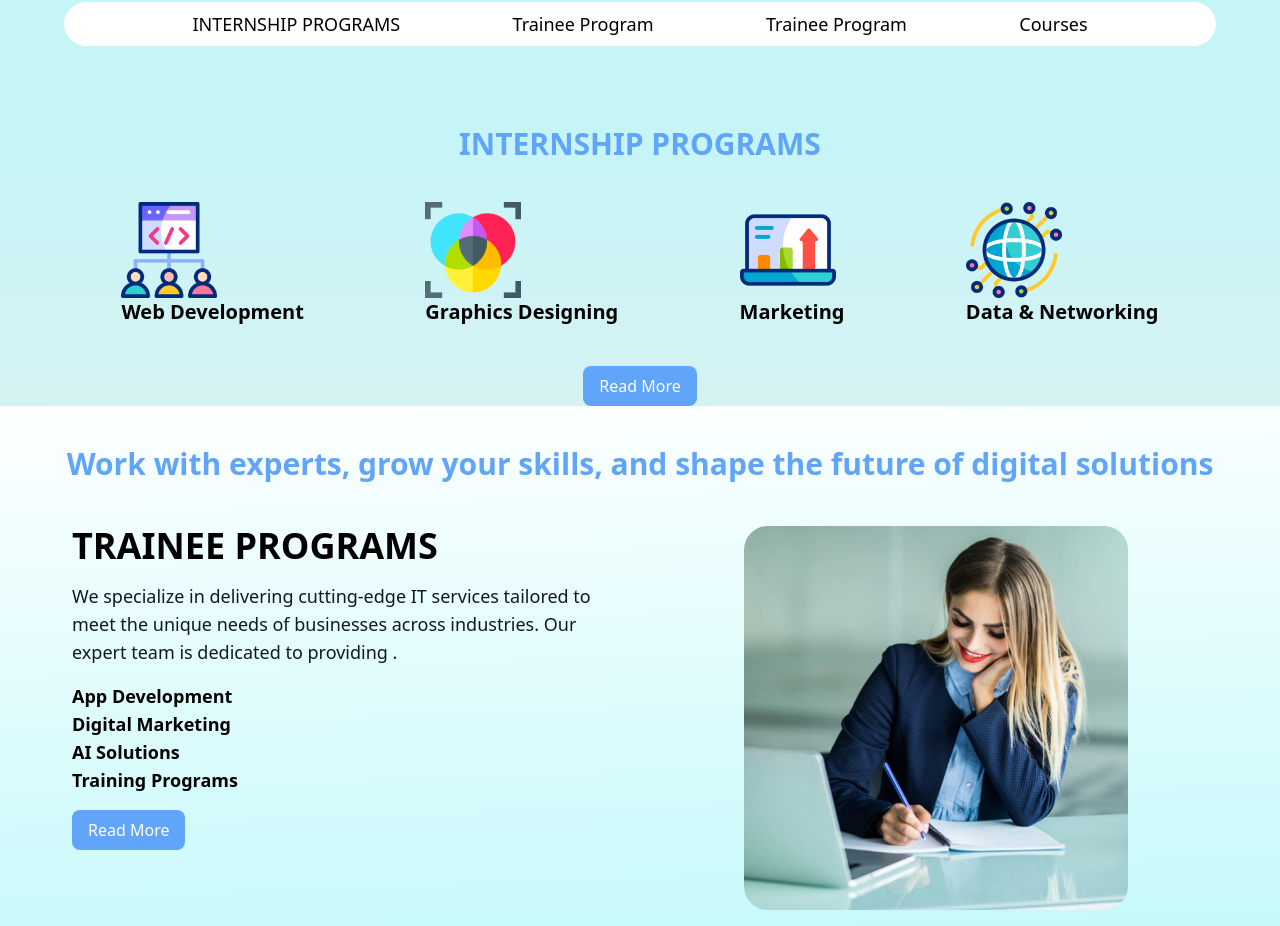
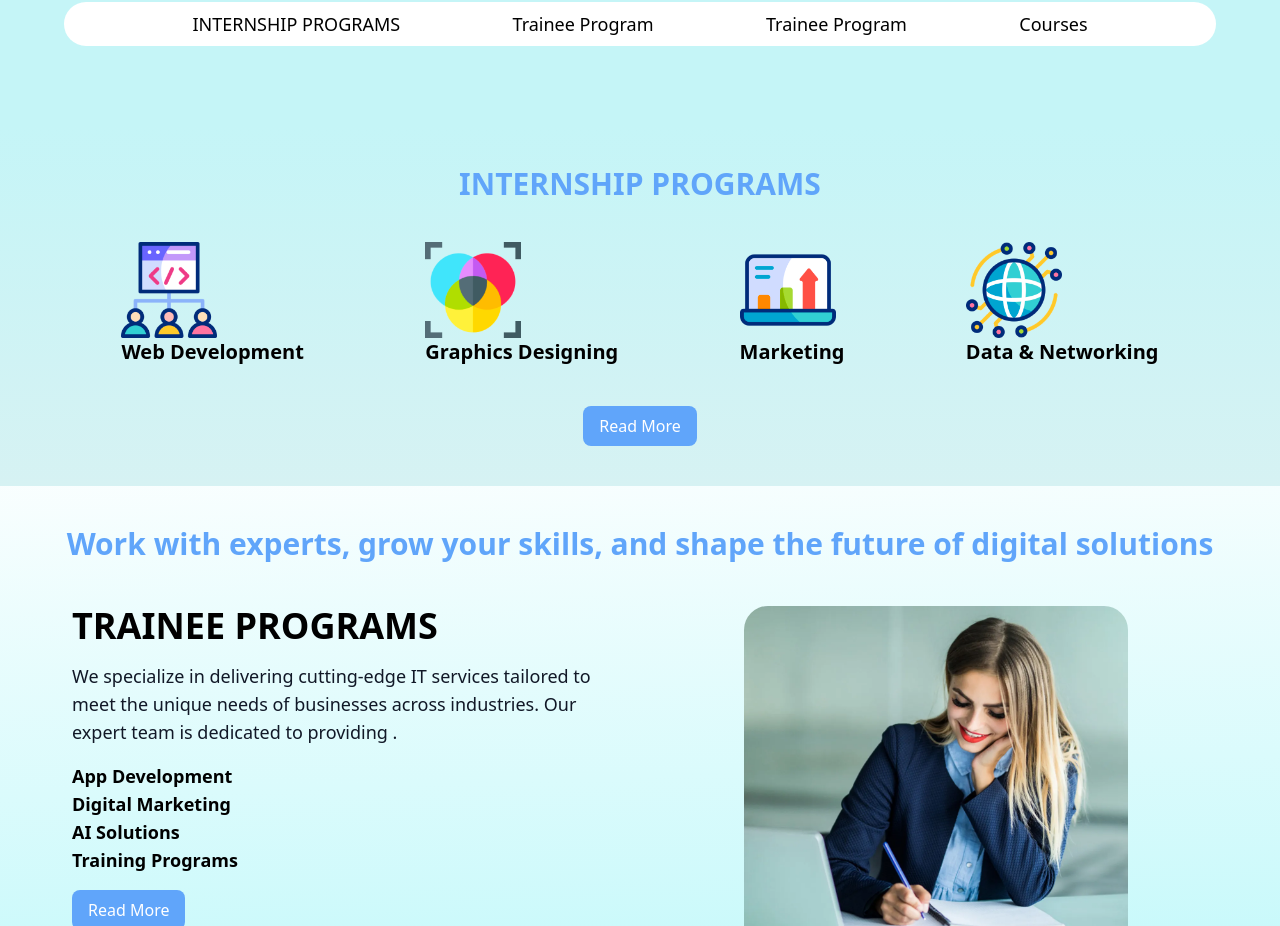
Before and after one commit to SheerGhazi/Social-Swirl-Project, a React (Vite) app: page /program in a window 1280 px wide. Shown: the part 894-1820 px from the top of the page. Built offline with nearby package versions, Linux system fonts and the light colour scheme.

Commit message:
fix: progtam Page

```diff
--- a/src/components/Program/InternProgram.jsx
+++ b/src/components/Program/InternProgram.jsx
@@ -28,7 +28,7 @@ const InternProgramData = [
 
 const InternProgram = () => {
   return (
-    <div className='w-full h-auto bg-gradient-to-b from-[#c5f5f7] to-[#d6f2f3] flex flex-col text-center gap-10 '>
+    <div className='w-full h-auto bg-gradient-to-b from-[#c5f5f7] to-[#d6f2f3] flex flex-col text-center gap-10 py-10 '>
       <div className="heading text-blue-400 font-semibold text-3xl">INTERNSHIP PROGRAMS</div>
       <div className="cards flex flex-col justify-evenly md:flex-row ">
         {InternProgramData.map((intern, index) => (
```
